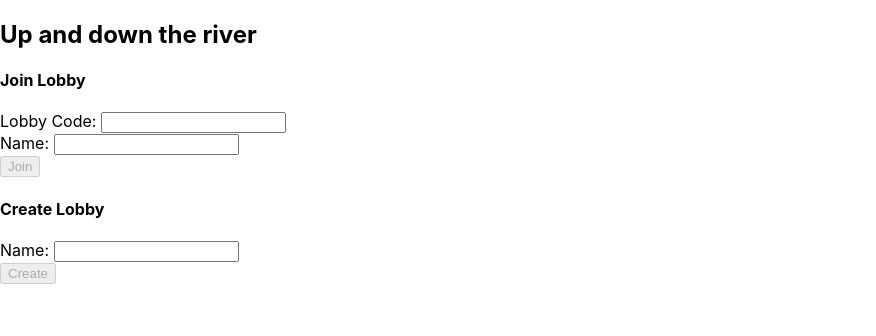
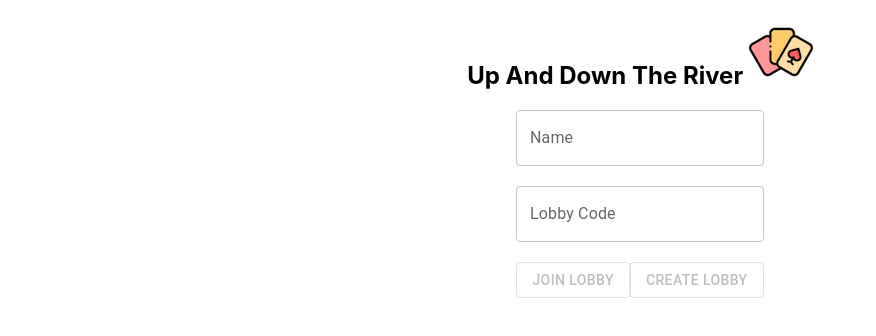
Before and after one commit to cole-gannaway/up-and-down-the-river, a React (Create React App) app: page / in a window 1280 px wide. Shown: the top 336 px of the page, without its empty margins (0-876 px from the left). Built offline with nearby package versions, Linux system fonts and the light colour scheme; no server answers.

Commit message:
Added good looking GUIs

```diff
--- a/package.json
+++ b/package.json
@@ -3,6 +3,10 @@
   "version": "0.1.0",
   "private": true,
   "dependencies": {
+    "@emotion/react": "^11.7.1",
+    "@emotion/styled": "^11.6.0",
+    "@mui/icons-material": "^5.2.5",
+    "@mui/material": "^5.2.6",
     "@reduxjs/toolkit": "^1.7.1",
     "@testing-library/jest-dom": "^4.2.4",
     "@testing-library/react": "^9.5.0",
@@ -13,6 +17,7 @@
     "@types/react-dom": "^16.9.14",
     "@types/react-redux": "^7.1.21",
     "firebase": "^9.6.1",
+    "notistack": "^2.0.3",
     "react": "^17.0.2",
     "react-dom": "^17.0.2",
     "react-redux": "^7.2.6",
--- a/src/App.tsx
+++ b/src/App.tsx
@@ -7,6 +7,7 @@ import Login from './Login';
 import Main from './Main';
 import {  setLobbyData } from './features/lobby';
 import { LobbyData } from './interfaces/ILobbyData';
+import img from './assets/card-game-64.png'
 
 function App() {
   const dispatch = useAppDispatch();
@@ -36,7 +37,10 @@ function App() {
   }, [dispatch, lobbyUUID])
 
   return (
-    <div>
+    <div style={{textAlign: "center"}}>
+      <div >
+        <h2>Up And Down The River <img src={img} alt="Logo" /></h2>
+      </div>
       {isLoggedIn === false ? <Login></Login> : <Main></Main>}
     </div>
   );
--- a/src/LobbyHistory.tsx
+++ b/src/LobbyHistory.tsx
@@ -23,7 +23,7 @@ export function LobbyHistory(){
         })
         Object.keys(history).forEach((roundStr,i) => {
             const round = parseInt(roundStr);
-            headers.push(<th key={"header-round-" + round}>{round}</th>)
+            headers.push(<th key={"header-round-" + round}>Round {round}</th>)
         })
     }
 
--- a/src/Login.tsx
+++ b/src/Login.tsx
@@ -1,16 +1,19 @@
-import { Database, get, ref, set, update } from 'firebase/database';
-import React, { useState } from 'react';
+import { Button, TextField } from '@mui/material';
+import { Database } from 'firebase/database';
+import React from 'react';
 import { useAppDispatch, useAppSelector } from './app/hooks';
 import { db } from './config/firebase';
-import { selectName, setIsLoggedIn, setLobbyCode, setLobbyUUID, setName } from './features/app-state';
+import { selectLobbyCode, selectName, setIsLoggedIn, setLobbyCode, setLobbyUUID, setName } from './features/app-state';
 import { addPlayerToLobby, createNewLobby, getLobbyUUID, isPlayerInLobby } from './firebase/firebase-utils';
+import { validateText } from './utils/utils';
+import { useSnackbar } from 'notistack';
 
 function Login() {
   const dispatch = useAppDispatch();
+  const name = useAppSelector(selectName);
+  const lobbyCode = useAppSelector(selectLobbyCode);
 
-  const name = useAppSelector(selectName);
-  const [localLobbyCode, setLocalLobbyCode] = useState('')
-
+  const { enqueueSnackbar } = useSnackbar();
 
   /**
    * Set app data
@@ -20,24 +23,30 @@ function Login() {
     const lobbyUUID = await getLobbyUUID(db, lobbyCode);
     if (lobbyUUID) {
       let playerIsInLobby = await isPlayerInLobby(db, lobbyUUID, name);
-      if (!playerIsInLobby){
+      if (!playerIsInLobby) {
         playerIsInLobby = await addPlayerToLobby(db, name, lobbyUUID);
       }
       if (playerIsInLobby) {
         dispatch(setLobbyUUID(lobbyUUID));
         dispatch(setIsLoggedIn(true))
+        return true;
       }
       else {
         console.log("Could not add player " + name + " to lobby " + lobbyUUID)
+        return false;
       }
     }
     else {
       console.log("Invalid lobbycode " + lobbyCode)
+      return false;
     }
   }
 
   async function handleJoinLobby() {
-    joinLobby(db, localLobbyCode);
+    const success = await joinLobby(db, lobbyCode);
+    if (!success){
+      enqueueSnackbar("Invalid Lobby Code '" + lobbyCode + "'", {variant: "error", anchorOrigin: {horizontal: "center", vertical:"bottom"}})
+    }
   }
 
   async function handleCreateLobby() {
@@ -48,21 +57,17 @@ function Login() {
     }
   }
 
-  const joinLobbyDisabled = !(name.length > 0 && localLobbyCode.length > 0);
+  const joinLobbyDisabled = !(name.length > 0 && lobbyCode.length > 0);
   const createLobbyDisabled = !(name.length > 0);
   return (
     <div>
-      <h2>Up and down the river</h2>
+      <div><TextField type="text" label="Name" inputProps={{ pattern: "[A-Z]*" }} value={name} onChange={(e) => { if (validateText(e.target.value,"[A-Za-z]$",true)) dispatch(setName(e.target.value.toLocaleUpperCase())) }}></TextField></div>
+      <br></br>
+      <div><TextField type="text" label="Lobby Code" inputProps={{ pattern: "[A-Z]*" }} value={lobbyCode} onChange={(e) => { if (validateText(e.target.value,"[A-Za-z]$",true)) dispatch(setLobbyCode(e.target.value.toLocaleUpperCase()))}} onKeyDown={(e) => {if(e.key === "Enter") handleJoinLobby()}}></TextField></div>
+      <br></br>
       <div>
-        <h4>Join Lobby</h4>
-        <div>Lobby Code: <input value={localLobbyCode} onChange={(e) => { setLocalLobbyCode(e.target.value.toLocaleUpperCase()) }}></input></div>
-        <div>Name: <input value={name} onChange={(e) => { dispatch(setName(e.target.value)) }}></input></div>
-        <button disabled={joinLobbyDisabled} onClick={handleJoinLobby}>Join</button>
-      </div>
-      <div>
-        <h4>Create Lobby</h4>
-        <div>Name: <input value={name} onChange={(e) => { dispatch(setName(e.target.value)) }}></input></div>
-        <button disabled={createLobbyDisabled} onClick={handleCreateLobby}>Create</button>
+        <Button variant="outlined" disabled={joinLobbyDisabled} onClick={handleJoinLobby}>Join Lobby</Button>
+        <Button variant="outlined" disabled={createLobbyDisabled} onClick={handleCreateLobby}>Create Lobby</Button>
       </div>
     </div>
   );
--- a/src/features/app-state.ts
+++ b/src/features/app-state.ts
@@ -1,5 +1,5 @@
 import { createSlice, PayloadAction } from '@reduxjs/toolkit';
-import { RootState, AppThunk } from '../app/store';
+import { RootState } from '../app/store';
 
 export interface AppState {
   name: string;
--- a/src/firebase/firebase-utils.ts
+++ b/src/firebase/firebase-utils.ts
@@ -2,7 +2,7 @@ import { Database, DatabaseReference, get, ref, remove, set, update } from 'fire
 
 import { v4 as uuidv4 } from 'uuid';
 import { createEmptyLobbyData } from '../features/lobby';
-import { LobbyData, PlayerData, PlayerDataDict, RoundData, ScoreboardData, ScoreboardDataDict } from '../interfaces/ILobbyData';
+import { LobbyData, PlayerDataDict, RoundData, ScoreboardDataDict } from '../interfaces/ILobbyData';
 
 /**
  * Generates a random code for a lobby
@@ -11,7 +11,7 @@ import { LobbyData, PlayerData, PlayerDataDict, RoundData, ScoreboardData, Score
 export function generateRandomLobbyCode() {
   const length = 4;
   var result = '';
-  var characters = 'ABCDEFGHIJKLMNOPQRSTUVWXYZ0123456789';
+  var characters = 'ABCDEFGHIJKLMNOPQRSTUVWXYZ';
   var charactersLength = characters.length;
   for (var i = 0; i < length; i++) {
     result += characters.charAt(Math.floor(Math.random() *
--- a/src/index.tsx
+++ b/src/index.tsx
@@ -5,11 +5,14 @@ import App from './App';
 import { store } from './app/store';
 import { Provider } from 'react-redux';
 import * as serviceWorker from './serviceWorker';
+import { SnackbarProvider } from 'notistack';
 
 ReactDOM.render(
   <React.StrictMode>
     <Provider store={store}>
-      <App />
+      <SnackbarProvider maxSnack={3}>
+          <App />
+      </SnackbarProvider>
     </Provider>
   </React.StrictMode>,
   document.getElementById('root')
--- /dev/null
+++ b/src/utils/utils.ts
@@ -0,0 +1,8 @@
+
+export function validateText(val: string,regex: string, emptyAllowed: boolean){
+    if (val.length === 0 && emptyAllowed) return true;
+    const validText = new RegExp(regex);
+    const retVal = validText.test(val)
+    console.log(retVal)
+    return retVal;
+}
```
Also changed, not shown: src/Main.tsx (+24 -13 lines), src/assets/card-game-64.png (added), 1 other file (tests, documents, lock files or other folders).
